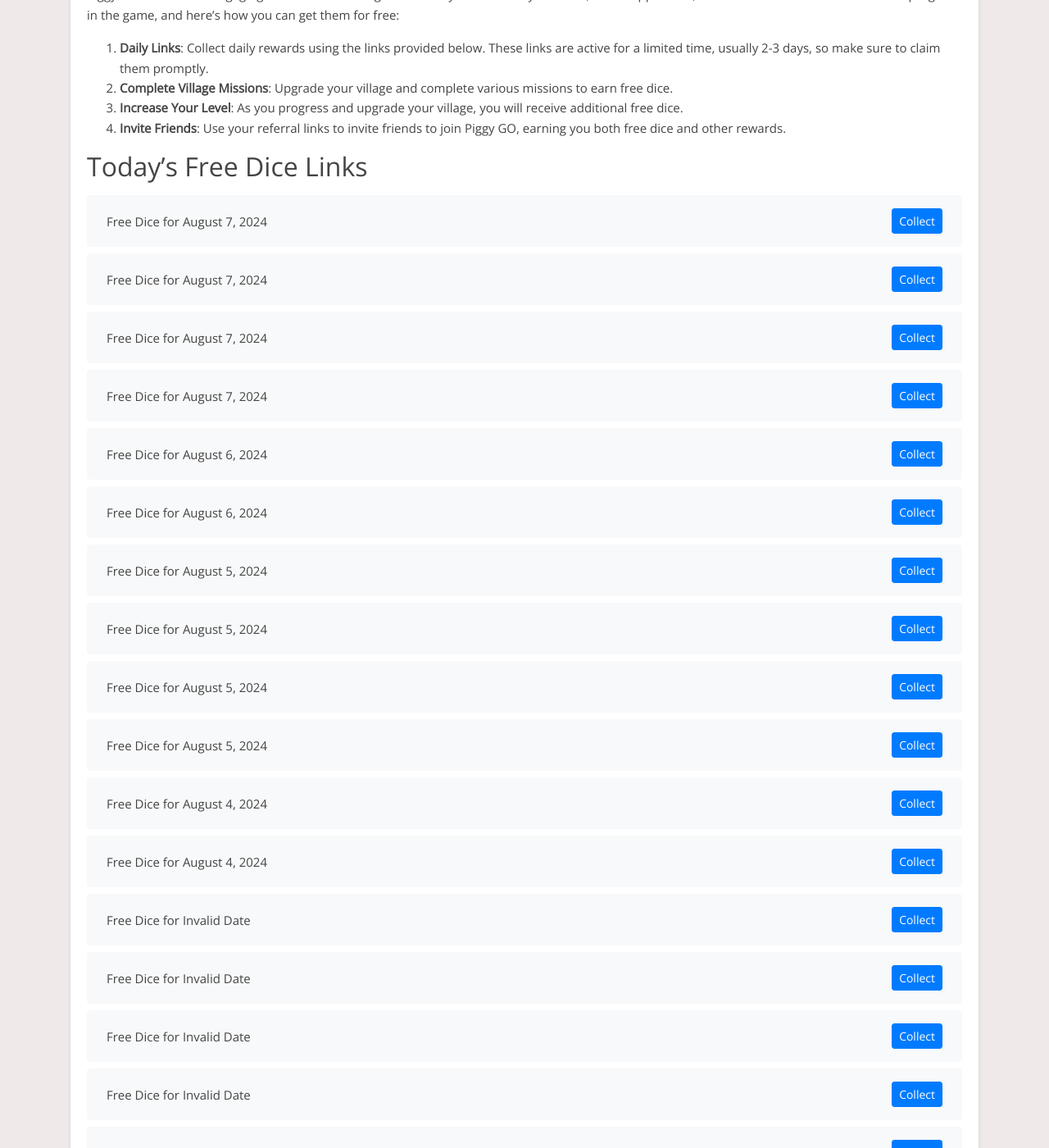
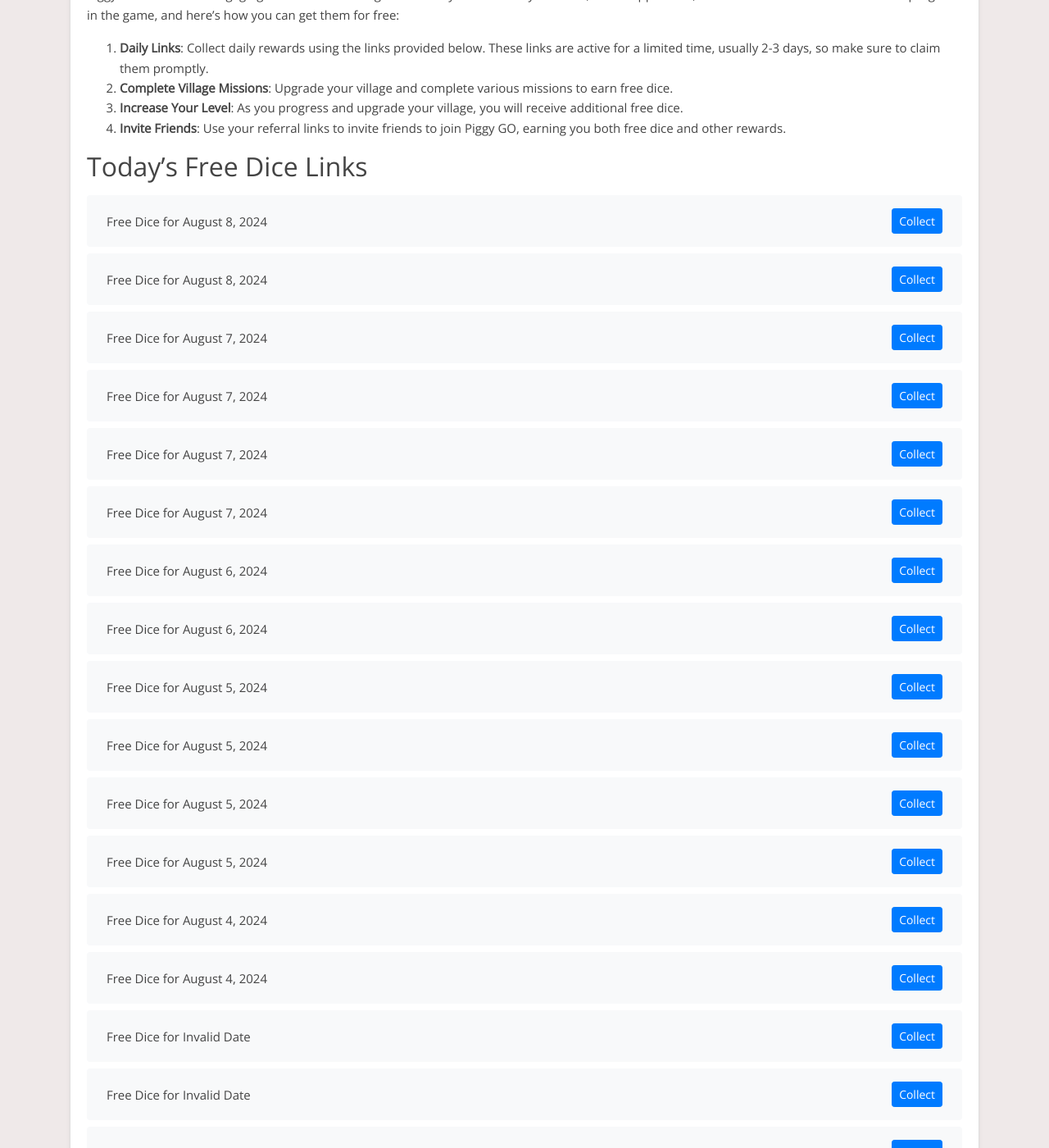
Before and after one commit to Prollad99/bs-net, a Jekyll site: the page built from _posts/2024-07-04-piggy-go.md, in a window 1280 px wide and 1400 px high, scrolled down 442 px. Shown: the whole window at 82% size. Built offline with Jekyll 4.4.1, drawn with Linux system fonts in a browser that asks for light colours; nearby versions of some CDN libraries; comment, search, counter and statistics services are not loaded; some of the changed text lies outside the part shown.

Commit message:
Update piggy-go reward links and last modified date

```diff
--- a/_data/include_files.yml
+++ b/_data/include_files.yml
@@ -23,7 +23,7 @@
   last_modified: 2024-08-08 11:06:48
 
 piggy-go.html:
-  last_modified: 2024-08-07 12:13:53
+  last_modified: 2024-08-08 12:51:15
 
 caesars-slots.html:
   last_modified: 2024-08-08 03:33:11
--- a/_includes/piggy-go.html
+++ b/_includes/piggy-go.html
@@ -1,4 +1,12 @@
 <ul class="list-group mt-3 mb-4">
+  <li class="list-group-item d-flex justify-content-between align-items-center">
+    <span>Free Dice for August 8, 2024</span>
+    <a href="https://piggygo-jy.forevernine.com/fanpage?code=PXKX2JB0&channel=1" class="btn btn-primary btn-sm">Collect</a>
+  </li>
+  <li class="list-group-item d-flex justify-content-between align-items-center">
+    <span>Free Dice for August 8, 2024</span>
+    <a href="https://piggygo-jy.forevernine.com/fanpage?code=PXKX2JB0&channel=4" class="btn btn-primary btn-sm">Collect</a>
+  </li>
   <li class="list-group-item d-flex justify-content-between align-items-center">
     <span>Free Dice for August 7, 2024</span>
     <a href="https://piggygo-jy.forevernine.com/fanpage?code=6LTN2E6J&channel=1" class="btn btn-primary btn-sm">Collect</a>
@@ -391,12 +399,4 @@
     <span>Free Dice for Invalid Date</span>
     <a href="https://piggygo-jy.forevernine.com/fanpage?code=EG5RIN4D&channel=4" class="btn btn-primary btn-sm">Collect</a>
   </li>
-  <li class="list-group-item d-flex justify-content-between align-items-center">
-    <span>Free Dice for Invalid Date</span>
-    <a href="https://piggygo-jy.forevernine.com/fanpage?code=29LGVQ94&channel=1" class="btn btn-primary btn-sm">Collect</a>
-  </li>
-  <li class="list-group-item d-flex justify-content-between align-items-center">
-    <span>Free Dice for Invalid Date</span>
-    <a href="https://piggygo-jy.forevernine.com/fanpage?code=29LGVQ94&channel=4" class="btn btn-primary btn-sm">Collect</a>
-  </li>
 </ul>
```
Also changed, not shown: links-json/piggy-go.json (+8 -6 lines).
